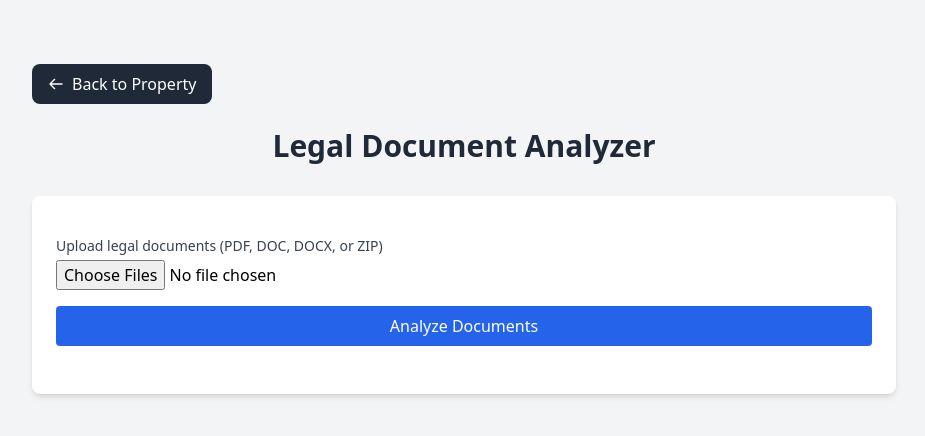
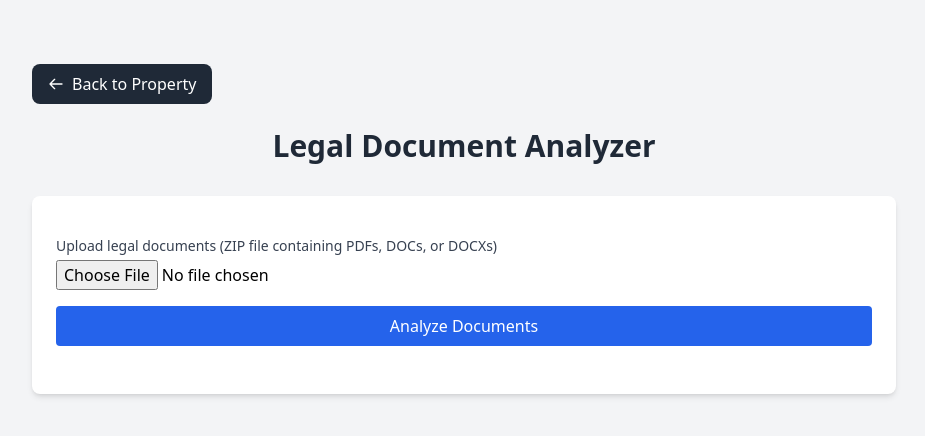
Before and after one commit to williamsm66/property-log, a Flask app: page /legal-pack-analyzer/1 in a window 1280 px wide. Shown: the top 436 px of the page, without its empty margins (176-1101 px from the left). Run offline with Flask 3, Linux system fonts and the light colour scheme; data that the repository does not hold is empty; parts of the project's set-up code (start-up, migrations or seed data) failed here and were passed over; some libraries are stand-ins or nearby versions.

Commit message:
Update file upload form to handle single ZIP file uploads

```diff
--- a/templates/legal_pack_analyzer.html
+++ b/templates/legal_pack_analyzer.html
@@ -122,8 +122,8 @@
             <form id="uploadForm" class="mb-6 space-y-4">
                 <input type="hidden" id="propertyId" value="{{ property_id }}">
                 <div>
-                    <label for="file" class="block text-sm font-medium text-gray-700">Upload legal documents (PDF, DOC, DOCX, or ZIP)</label>
-                    <input type="file" id="file" name="files[]" class="mt-1 block w-full" required multiple>
+                    <label for="file" class="block text-sm font-medium text-gray-700">Upload legal documents (ZIP file containing PDFs, DOCs, or DOCXs)</label>
+                    <input type="file" id="file" name="file" accept=".zip" class="mt-1 block w-full" required>
                 </div>
                 <button type="submit" id="analyzeBtn" class="w-full bg-blue-600 text-white px-4 py-2 rounded hover:bg-blue-700 disabled:opacity-50 disabled:cursor-not-allowed">
                     Analyze Documents
```
